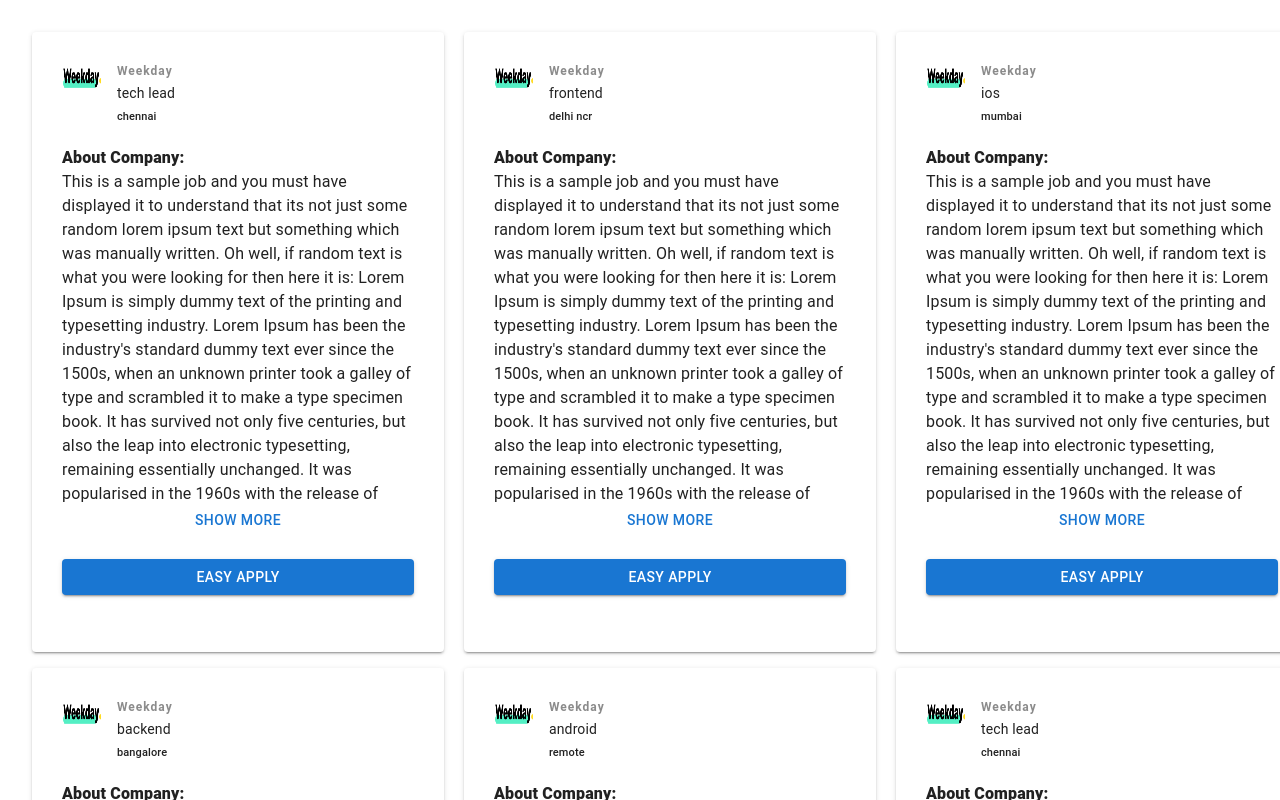
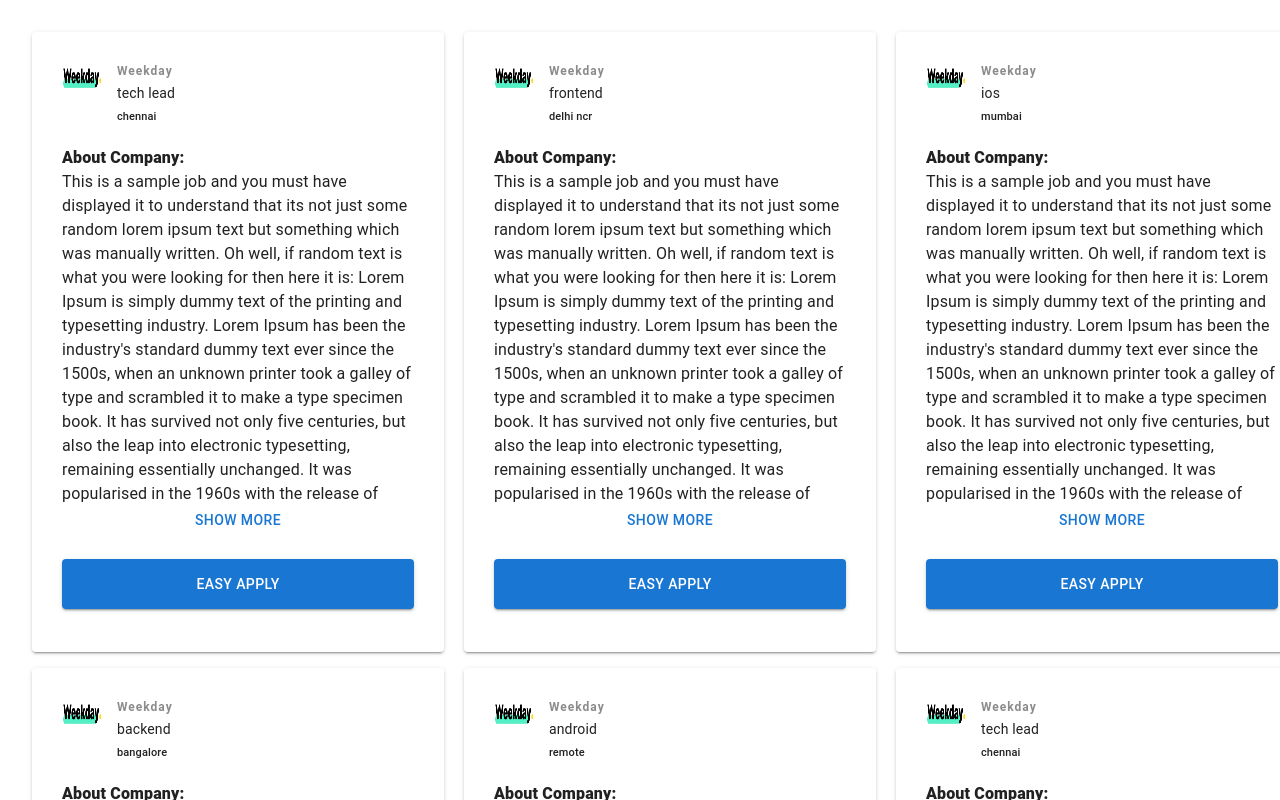
Before and after one commit to atharva101/Weekday-Assignment, a React (Create React App) app: page / in a window 1280 px wide. Shown: the top 800 px of the page. Built offline with nearby package versions, Linux system fonts and the light colour scheme.

Commit message:
react-redux

```diff
--- a/package.json
+++ b/package.json
@@ -6,6 +6,7 @@
     "@emotion/react": "^11.11.4",
     "@emotion/styled": "^11.11.5",
     "@mui/material": "^5.15.15",
+    "@reduxjs/toolkit": "^2.2.3",
     "@testing-library/jest-dom": "^5.17.0",
     "@testing-library/react": "^13.4.0",
     "@testing-library/user-event": "^13.5.0",
@@ -15,6 +16,7 @@
     "@types/react-dom": "^18.3.0",
     "react": "^18.3.1",
     "react-dom": "^18.3.1",
+    "react-redux": "^9.1.2",
     "react-scripts": "5.0.1",
     "typescript": "^4.9.5",
     "web-vitals": "^2.1.4"
--- a/src/App.tsx
+++ b/src/App.tsx
@@ -1,13 +1,16 @@
-import React from 'react';
-import logo from './logo.svg';
-import './App.css';
-import { Home } from './pages/Home';
+import React from "react";
+import "./App.css";
+import { Home } from "./pages/Home";
+import store from "../store/store";
+import { Provider } from "react-redux";
 
 function App() {
   return (
-    <div className="App">
-     <Home/>
-    </div>
+    <Provider store={store}>
+      <div className="App">
+        <Home />
+      </div>
+    </Provider>
   );
 }
 
--- a/src/components/jobCard/Card.tsx
+++ b/src/components/jobCard/Card.tsx
@@ -37,9 +37,14 @@ const Card = () => {
                 />
               </Box>
 
-              <AboutSection about= {item.jobDetailsFromCompany}/>
+              <AboutSection about={item.jobDetailsFromCompany} />
 
-              <Button variant="contained" sx= {{width: "100%", marginTop:"20px"}}>Easy Apply</Button>
+              <Button
+                variant="contained"
+                sx={{ width: "100%", marginTop: "20px", height: "50px" }}
+              >
+                Easy Apply
+              </Button>
             </Paper>
           </Grid>
         ))}
--- /dev/null
+++ b/store/store.ts
@@ -0,0 +1,5 @@
+import { configureStore } from '@reduxjs/toolkit'
+
+export default configureStore({
+  reducer: {},
+})
```
Also changed, not shown: 1 other file (tests, documents, lock files or other folders).
